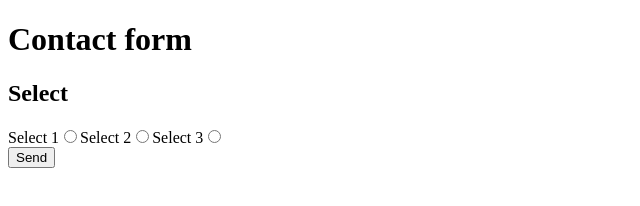
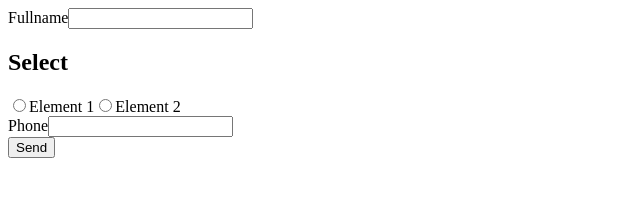
Before and after one commit to itamdinaux/formTest, a Gatsby site: page / in a window 1280 px wide. Shown: the whole page, without its empty margins (0-640 px from the left). Built offline with nearby package versions, Linux system fonts and the light colour scheme; Gatsby itself is replaced by a stand-in of ours.

Commit message:
Update index.js

```diff
--- a/src/pages/index.js
+++ b/src/pages/index.js
@@ -8,72 +8,66 @@ const Home = () => {
   const checkField2 = () => {
     setField1(field1 => false)
   }
-  const checkField3 = () => {
-    setField1(field1 => false)
-  }
 
   return (
-    <div>
-      <h1>Contact form</h1>
-      <form name="contact" method="POST" data-netlify="true" action="/success">
-        <input
-          type="hidden"
-          name="form-name"
-          value="contact"
-          aria-label="contact"
-        />
+    <>
+      <form
+        method="post"
+        action="https://www.flexyform.com/f/59e9130b09ff53241979a03ab00ba74b9bb41f70"
+      >
         <div>
+          <label htmlFor="fullname">
+            Fullname
+            <input type="text" name="fullname" aria-label="fullname" />
+          </label>
+        </div>
+        <di>
           <h2>Select</h2>
-          <label htmlFor="select1">
-            Select 1
+          <label htmlFor="element1">
             <input
               type="radio"
               name="select"
-              aria-label="select1"
-              onClick={() => {
-                checkField1()
-              }}
+              value="element1"
+              aria-label="element1"
+              onClick={() => checkField1()}
             />
+            Element 1
           </label>
-          <label htmlFor="select2">
-            Select 2
+          <label htmlFor="element2">
             <input
               type="radio"
               name="select"
-              aria-label="select2"
-              onClick={() => {
-                checkField2()
-              }}
+              value="element2"
+              aria-label="element2"
+              onClick={() => checkField2()}
             />
+            Element 2
           </label>
-          <label htmlFor="select3">
-            Select 3
-            <input
-              type="radio"
-              name="select"
-              aria-label="select3"
-              onClick={() => {
-                checkField3()
-              }}
-            />
-          </label>
-        </div>
-
-        {field1 && (
+        </di>
+        {field1 ? (
           <>
             <div>
-              <h2>Sub 1</h2>
-              <label htmlFor="sub1">
-                SubElement 1
-                <input type="text" name="sub1" aria-label="sub1" />
+              <label htmlFor="email">
+                Email
+                <input type="email" name="email" aria-label="email" />
+              </label>
+            </div>
+          </>
+        ) : (
+          <>
+            <div>
+              <label htmlFor="phone">
+                Phone
+                <input type="text" name="phone" aria-label="phone" />
               </label>
             </div>
           </>
         )}
-
-        <button type="submit">Send</button>
+        <div>
+          <button type="submit">Send</button>
+        </div>
       </form>
-    </div>
+    </>
   )
 }
 
```
